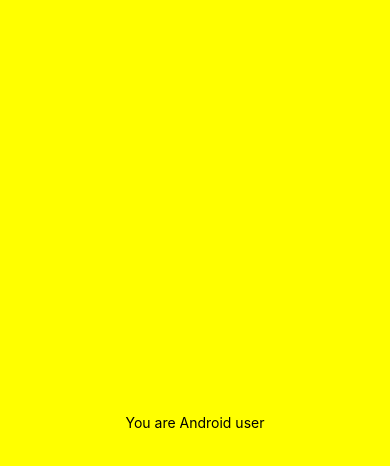
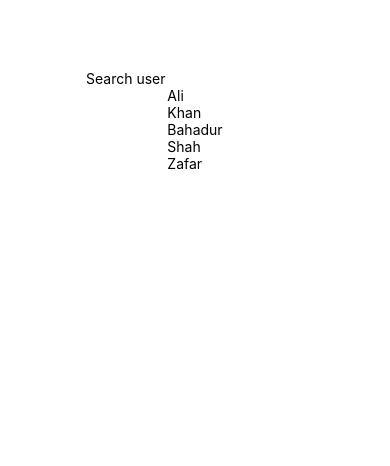
Before and after one commit to mehtabali05/React-Native-App-Project, a React Native app: screen / in a window 390 px wide. Shown: the top 466 px of the page. Built offline with nearby package versions, Linux system fonts and the light colour scheme.

Commit message:
serahc functionality covered

```diff
--- a/App.jsx
+++ b/App.jsx
@@ -16,6 +16,7 @@
 import GET_API from './src/components/GET_API';
 import POST_API from './src/components/POST_API';
 import PlatformExample from './src/components/PlatformExample';
+import SearchExample from './src/components/SearchExample';
 
 
 
@@ -136,7 +137,12 @@
 
 
         {/* Platform Component */}
-        <PlatformExample />
+        {/* <PlatformExample /> */}
+
+
+
+        {/* Search functionality */}
+        <SearchExample />
     </View>
   );
 };
--- a/src/components/PlatformExample.jsx
+++ b/src/components/PlatformExample.jsx
@@ -26,7 +26,7 @@
         flex: 1,
         justifyContent: 'center',
         alignItems: 'center',
-        backgroundColor: Platform.OS === 'ios' ? 'blue' : 'yellow'
+        backgroundColor: Platform.OS === 'ios' ? 'blue' : 'lightyellow'
     },
 
 });
--- /dev/null
+++ b/src/components/SearchExample.jsx
@@ -0,0 +1,59 @@
+import { View, Text, StyleSheet, FlatList, TextInput } from 'react-native'
+import React, { useState } from 'react'
+
+const SearchExample = () => {
+    const [searchQuery, setSearchQuery] = useState('');
+    const data = [
+        {id: 1, name: 'Ali'},
+        {id: 2, name: 'Khan'},
+        {id: 3, name: 'Bahadur'},
+        {id: 4, name: 'Shah'},
+        {id: 5, name: 'Zafar'}
+    ];
+
+    const filteredData = data.filter((user) =>
+        user.name.toLowerCase().includes(searchQuery.toLowerCase())
+    );
+
+    const renderItem = ({item}) => (
+        <View>
+            <Text>{item.name}</Text>
+        </View>
+    );
+  return (
+    <View style={styles.container}>
+      <Text style={styles.title}>Search User</Text>
+
+      <TextInput
+        placeholder='Search user'
+        value={searchQuery}
+        onChangeText={setSearchQuery}
+        style={styles.searchBar}
+      />
+
+      <FlatList
+        data={filteredData}
+        keyExtractor={item => item.id.toString()}
+        renderItem={renderItem}
+        contentContainerStyle={styles.list}
+      />
+    </View>
+  )
+}
+
+const styles = StyleSheet.create({
+    container: {
+        flex: 1,
+        alignItems: 'center',
+        // justifyContent: 'center'
+    },
+    title: {
+        fontSize: 25,
+        fontWeight: 'bold',
+        marginBottom: 20,
+        marginTop: 20,
+        color: 'white'
+    }
+});
+
+export default SearchExample
```
